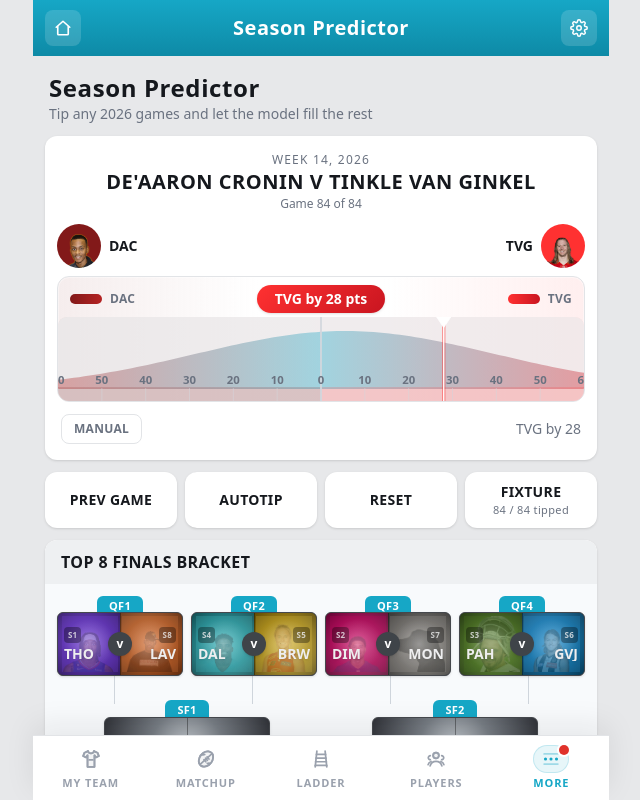
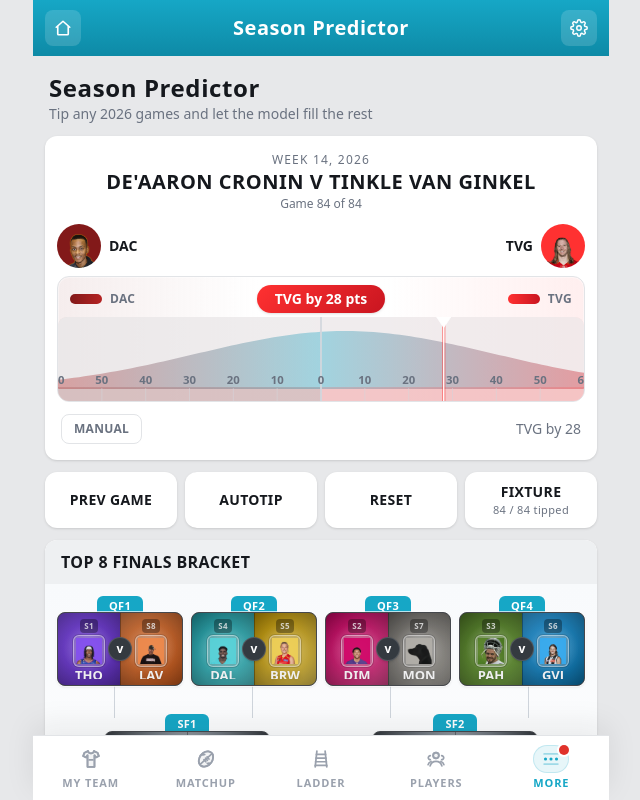
Before and after one commit to zebraspread-glitch/nfl-league, a Next.js app: page /predictor in a window 1280 px wide. Both pictures are taken after a click on the button "AUTOTIP". Shown: the top 800 px of the page, without its empty margins (319-959 px from the left). Built offline with nearby package versions, Linux system fonts and the light colour scheme.

Commit message:
Polish predictor finals bracket

```diff
--- a/components/season-predictor.tsx
+++ b/components/season-predictor.tsx
@@ -462,18 +462,18 @@ function FinalsView({
     <div className="space-y-3">
       <Card>
         <SectionHeader>Top 8 Finals Bracket</SectionHeader>
-        <div className="relative grid grid-cols-4 grid-rows-[auto_auto_auto] gap-x-2 gap-y-6 bg-[#f8fafc] p-3">
-          <BracketLine className="left-[12.5%] top-[86px] h-[34px]" />
-          <BracketLine className="left-[37.5%] top-[86px] h-[34px]" />
-          <BracketLine className="left-[62.5%] top-[86px] h-[34px]" />
-          <BracketLine className="left-[87.5%] top-[86px] h-[34px]" />
-          <BracketLine className="left-1/4 top-[194px] h-[34px]" />
-          <BracketLine className="left-3/4 top-[194px] h-[34px]" />
+        <div className="relative grid grid-cols-4 grid-rows-[auto_auto_auto] gap-x-2 gap-y-7 bg-gradient-to-b from-[#f8fafc] to-white p-3">
+          <BracketLine className="left-[12.5%] top-[94px] h-[40px]" />
+          <BracketLine className="left-[37.5%] top-[94px] h-[40px]" />
+          <BracketLine className="left-[62.5%] top-[94px] h-[40px]" />
+          <BracketLine className="left-[87.5%] top-[94px] h-[40px]" />
+          <BracketLine className="left-1/4 top-[226px] h-[42px]" />
+          <BracketLine className="left-3/4 top-[226px] h-[42px]" />
           {bracket.map((slot) => {
             const game = byId.get(slot.id);
             if (!game) return null;
             return (
-              <div key={slot.id} className={slot.className}>
+              <div key={slot.id} className={`${slot.className} relative z-10`}>
                 <FinalsGameBox label={slot.label} game={game} picks={picks} onPick={onPick} />
               </div>
             );
@@ -513,8 +513,8 @@ function FinalsGameBox({
     return (
       <div>
         <BracketLabel>{label}</BracketLabel>
-        <div className="relative h-16 overflow-hidden rounded-md border border-[#45484d] bg-[radial-gradient(circle_at_center,#cdd2d7_0%,#777d84_42%,#303238_100%)] shadow-sm">
-          <div className="absolute left-1/2 top-0 h-full w-px bg-black/35" />
+        <div className="relative h-[74px] overflow-hidden rounded-lg border border-[#45484d] bg-[radial-gradient(circle_at_center,#d9dee3_0%,#7b838b_44%,#2e3237_100%)] shadow-sm">
+          <div className="absolute left-1/2 top-0 h-full w-px bg-black/30" />
           <div className="absolute left-1/2 top-1/2 grid h-6 w-6 -translate-x-1/2 -translate-y-1/2 place-items-center rounded-full bg-[#3f4449] font-cond text-xs font-bold text-white shadow">
             v
           </div>
@@ -528,7 +528,7 @@ function FinalsGameBox({
   return (
     <div>
       <BracketLabel>{label}</BracketLabel>
-      <div className="relative h-16 overflow-hidden rounded-md border border-[#45484d] bg-[#2d3035] shadow-sm">
+      <div className="relative h-[74px] overflow-hidden rounded-lg border border-[#45484d] bg-[#2d3035] shadow-sm ring-1 ring-white/70">
         <div className="grid h-full grid-cols-2">
           <BracketTeam
             entry={game.a}
@@ -544,8 +544,8 @@ function FinalsGameBox({
             onSelect={(id) => onPick(game.id, { winnerId: id, margin: DEFAULT_FINALS_MARGIN })}
           />
         </div>
-        <div className="absolute left-1/2 top-0 h-full w-px bg-black/35" />
-        <div className="absolute left-1/2 top-1/2 grid h-6 w-6 -translate-x-1/2 -translate-y-1/2 place-items-center rounded-full bg-[#3f4449] font-cond text-xs font-bold text-white shadow">
+        <div className="absolute left-1/2 top-0 h-full w-px bg-black/30" />
+        <div className="absolute left-1/2 top-1/2 grid h-6 w-6 -translate-x-1/2 -translate-y-1/2 place-items-center rounded-full border border-white/15 bg-[#343a40] font-cond text-xs font-bold text-white shadow">
           v
         </div>
       </div>
@@ -562,7 +562,7 @@ function BracketLabel({ children }: { children: React.ReactNode }) {
 }
 
 function BracketLine({ className }: { className: string }) {
-  return <div aria-hidden="true" className={`absolute w-px bg-[#cfd5dc] ${className}`} />;
+  return <div aria-hidden="true" className={`absolute z-0 w-px bg-[#cfd5dc] ${className}`} />;
 }
 
 function BracketTeam({
@@ -578,7 +578,7 @@ function BracketTeam({
   onSelect: (teamId: number) => void;
   align?: "left" | "right";
 }) {
-  const logoOpacity = selected ? 0.34 : 0.2;
+  const logoOpacity = hasPick ? (selected ? 1 : 0.5) : 0.92;
   const dimClass = hasPick ? (selected ? "opacity-100" : "opacity-52 grayscale") : "opacity-92";
 
   return (
@@ -586,34 +586,32 @@ function BracketTeam({
       type="button"
       onClick={() => onSelect(entry.team.id)}
       aria-pressed={selected}
-      className={`group relative min-w-0 overflow-hidden px-1.5 text-left text-white transition-[filter,opacity] hover:opacity-100 ${dimClass} ${
+      className={`group relative flex min-w-0 items-center justify-center overflow-hidden px-1 py-1.5 text-center text-white transition-[filter,opacity] hover:opacity-100 ${dimClass} ${
         align === "right" ? "text-right" : ""
       }`}
       style={{
         background: `linear-gradient(135deg, ${entry.team.primary}, ${entry.team.secondary})`,
       }}
     >
-      <div className="absolute inset-0 bg-[radial-gradient(circle_at_center,rgba(255,255,255,0.42),rgba(0,0,0,0.28)_58%,rgba(0,0,0,0.54))]" />
+      <div className="absolute inset-0 bg-[radial-gradient(circle_at_center,rgba(255,255,255,0.34),rgba(0,0,0,0.18)_54%,rgba(0,0,0,0.42))]" />
+      <div className="relative flex h-full min-w-0 flex-col items-center justify-center gap-0.5">
+        <span className="rounded bg-black/35 px-1 py-[1px] font-cond text-[8px] font-semibold uppercase tracking-wide text-white/80">
+          S{entry.seed}
+        </span>
+        <span className="grid h-8 w-8 place-items-center rounded-md border border-white/45 bg-white/20 p-0.5 shadow-inner ring-1 ring-black/15">
           {entry.team.logo ? (
             // eslint-disable-next-line @next/next/no-img-element
             <img
               src={entry.team.logo}
               alt=""
-          className={`absolute top-1/2 h-14 w-14 -translate-y-1/2 object-contain ${
-            align === "right" ? "right-1" : "left-1"
-          }`}
+              className="h-full w-full object-contain drop-shadow"
               style={{ opacity: logoOpacity }}
             />
-      ) : null}
-      <div
-        className={`relative flex h-full min-w-0 flex-col justify-center gap-1 ${
-          align === "right" ? "items-end pl-3" : "items-start pr-3"
-        }`}
-      >
-        <span className="rounded bg-black/35 px-1 py-0.5 font-cond text-[8px] font-semibold uppercase tracking-wide text-white/80">
-          S{entry.seed}
+          ) : (
+            <span className="font-cond text-xs font-semibold">{entry.team.abbrev}</span>
+          )}
         </span>
-        <span className="max-w-full truncate font-cond text-sm font-semibold leading-none drop-shadow">
+        <span className="max-w-full truncate font-cond text-[13px] font-semibold leading-none drop-shadow">
           {entry.team.abbrev}
         </span>
       </div>
```
Lines whose indentation alone changed are shown as unchanged.
